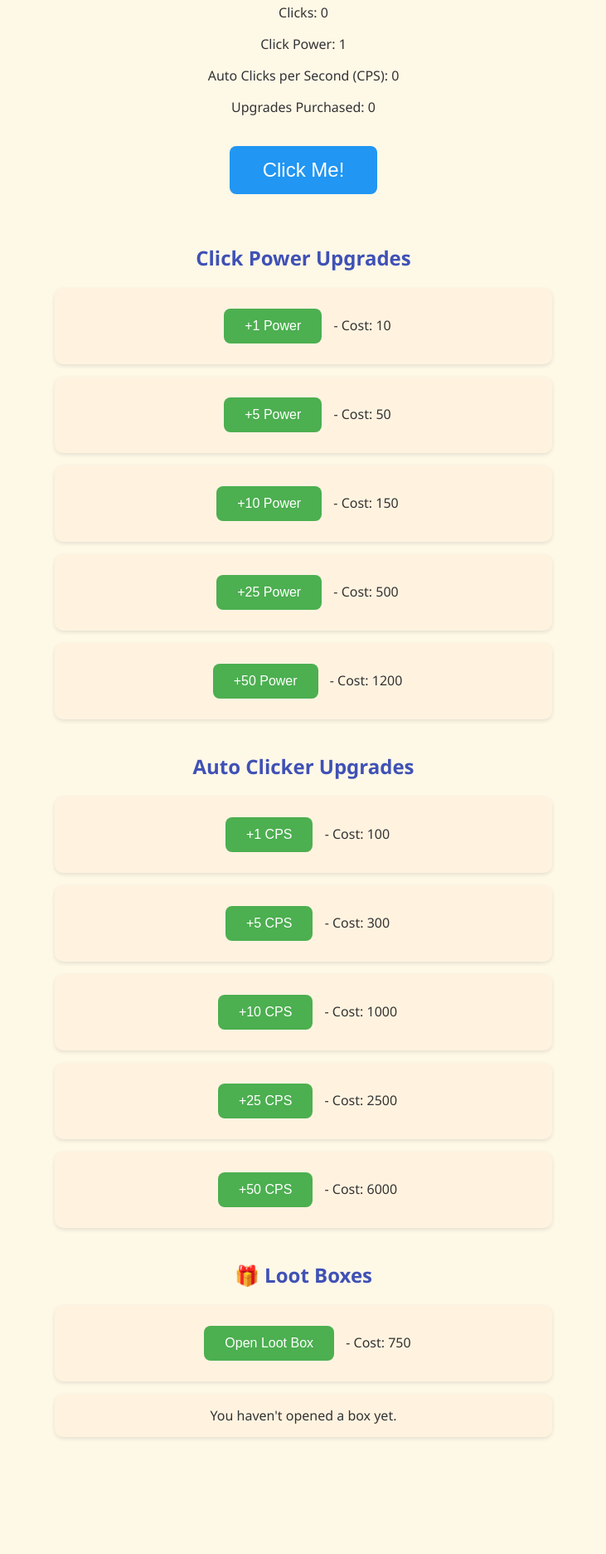
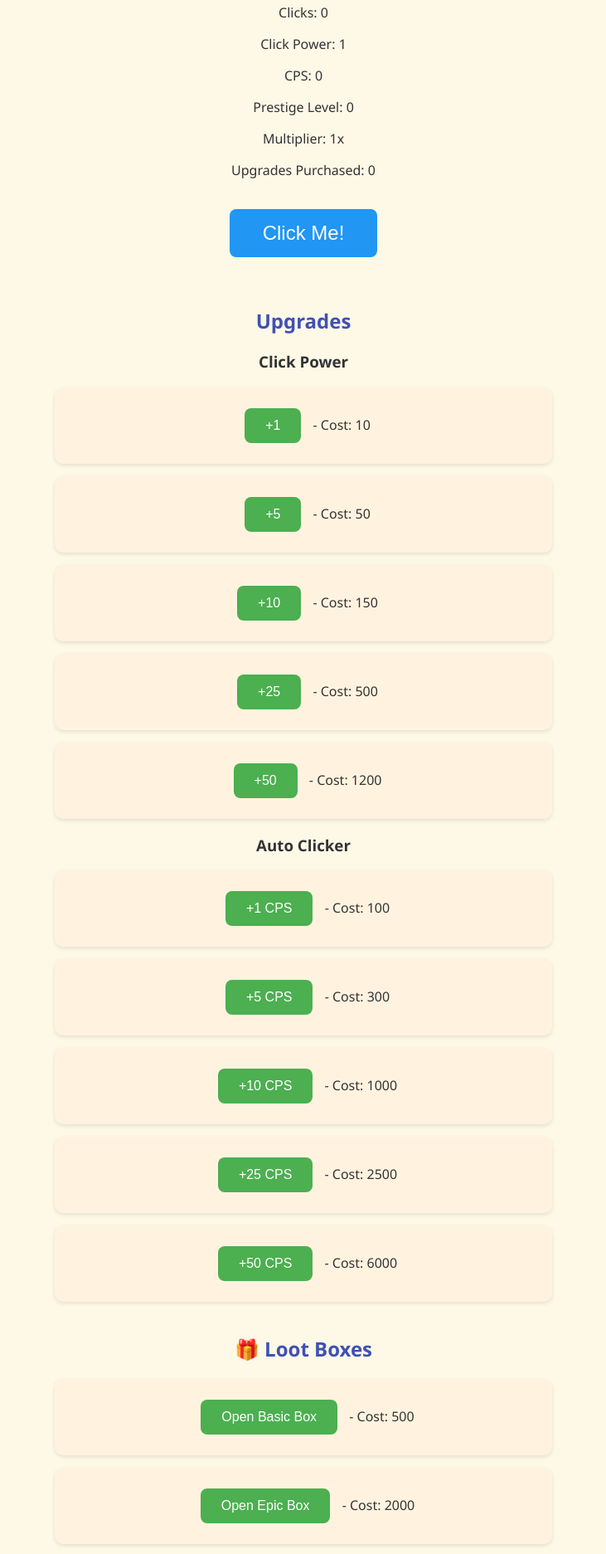
Before and after one commit to AlexGScripts/Clicker9, a plain HTML site: page index.html in a window 1280 px wide. Shown: the part 161-2034 px from the top of the page at 83% size, without its empty margins (274-1005 px from the left). Before the commit the page ends 1956 px from the top, so only its background shows below. Drawn offline with Linux system fonts and the light colour scheme.

Commit message:
Update index.html

```diff
--- a/index.html
+++ b/index.html
@@ -3,28 +3,37 @@
 <head>
   <meta charset="UTF-8" />
   <meta name="viewport" content="width=device-width, initial-scale=1.0"/>
-  <title>Ultimate Clicker Game</title>
+  <title>Prestige Clicker Game</title>
   <link rel="stylesheet" href="style.css" />
 </head>
 <body>
-  <h1>🔥 Ultimate Clicker Game 🔥</h1>
+  <h1>🔥 Prestige Clicker Game 🔥</h1>
   <p>Clicks: <span id="click-count">0</span></p>
   <p>Click Power: <span id="click-power">1</span></p>
-  <p>Auto Clicks per Second (CPS): <span id="cps">0</span></p>
+  <p>CPS: <span id="cps">0</span></p>
+  <p>Prestige Level: <span id="prestige">0</span></p>
+  <p>Multiplier: <span id="multiplier">1x</span></p>
   <p>Upgrades Purchased: <span id="upgrades">0</span></p>
 
   <button id="click-button">Click Me!</button>
 
-  <h2>Click Power Upgrades</h2>
+  <h2>Upgrades</h2>
+  <div class="upgrades">
+    <!-- Click Power Upgrades -->
+    <div>
+      <h3>Click Power</h3>
       <ul>
-    <li><button id="upgrade1">+1 Power</button> - Cost: <span id="upgrade1-cost">10</span></li>
-    <li><button id="upgrade2">+5 Power</button> - Cost: <span id="upgrade2-cost">50</span></li>
-    <li><button id="upgrade3">+10 Power</button> - Cost: <span id="upgrade3-cost">150</span></li>
-    <li><button id="upgrade4">+25 Power</button> - Cost: <span id="upgrade4-cost">500</span></li>
-    <li><button id="upgrade5">+50 Power</button> - Cost: <span id="upgrade5-cost">1200</span></li>
+        <li><button id="upgrade1">+1</button> - Cost: <span id="upgrade1-cost">10</span></li>
+        <li><button id="upgrade2">+5</button> - Cost: <span id="upgrade2-cost">50</span></li>
+        <li><button id="upgrade3">+10</button> - Cost: <span id="upgrade3-cost">150</span></li>
+        <li><button id="upgrade4">+25</button> - Cost: <span id="upgrade4-cost">500</span></li>
+        <li><button id="upgrade5">+50</button> - Cost: <span id="upgrade5-cost">1200</span></li>
       </ul>
+    </div>
 
-  <h2>Auto Clicker Upgrades</h2>
+    <!-- Auto Clicker Upgrades -->
+    <div>
+      <h3>Auto Clicker</h3>
       <ul>
         <li><button id="autoclick1">+1 CPS</button> - Cost: <span id="autoclick1-cost">100</span></li>
         <li><button id="autoclick2">+5 CPS</button> - Cost: <span id="autoclick2-cost">300</span></li>
@@ -32,15 +41,19 @@
         <li><button id="autoclick4">+25 CPS</button> - Cost: <span id="autoclick4-cost">2500</span></li>
         <li><button id="autoclick5">+50 CPS</button> - Cost: <span id="autoclick5-cost">6000</span></li>
       </ul>
+    </div>
+  </div>
 
   <h2>🎁 Loot Boxes</h2>
   <ul>
-    <li>
-      <button id="lootbox">Open Loot Box</button>
-      - Cost: <span id="lootbox-cost">750</span>
-    </li>
-    <li id="lootbox-result">You haven't opened a box yet.</li>
+    <li><button id="basic-box">Open Basic Box</button> - Cost: <span id="basic-cost">500</span></li>
+    <li><button id="epic-box">Open Epic Box</button> - Cost: <span id="epic-cost">2000</span></li>
+    <li><button id="legendary-box">Open Legendary Box</button> - Cost: <span id="legendary-cost">8000</span></li>
+    <li id="lootbox-result">No loot yet...</li>
   </ul>
+
+  <h2>🌟 Prestige</h2>
+  <button id="prestige-button">Prestige (Needs 100,000 Clicks)</button>
 
   <script src="script.js"></script>
 </body>
```
Lines whose indentation alone changed are shown as unchanged.
